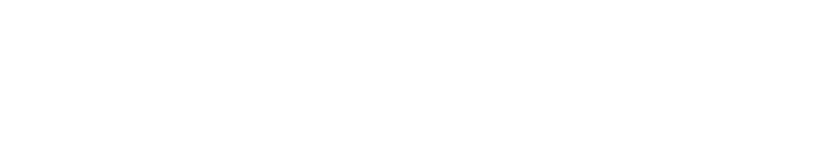
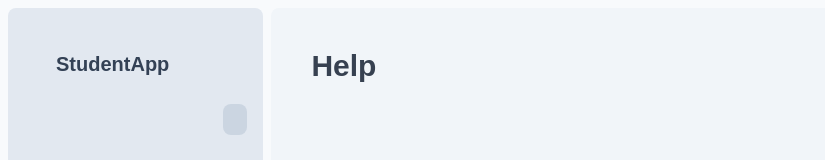
Before and after one commit to elinaRosato/student-app, a Next.js app: page /dashboard/help in a window 1280 px wide. Before the commit this address had no page. Shown: the top 160 px of the page, without its empty margins (0-825 px from the left). Built offline with nearby package versions, Linux system fonts and the light colour scheme; some icons are missing; a web font is replaced by a local one.

Commit message:
feat(sidebar): create help directory with page.tsx for new sidebar element

```diff
--- /dev/null
+++ b/src/app/dashboard/help/page.tsx
@@ -0,0 +1,10 @@
+const Help = () => {
+    return (
+      <>
+        <h1 className="text-3xl font-bold">Help</h1>
+        {/* Your dashboard content here */}
+      </>
+    );
+  };
+
+  export default Help;
```
